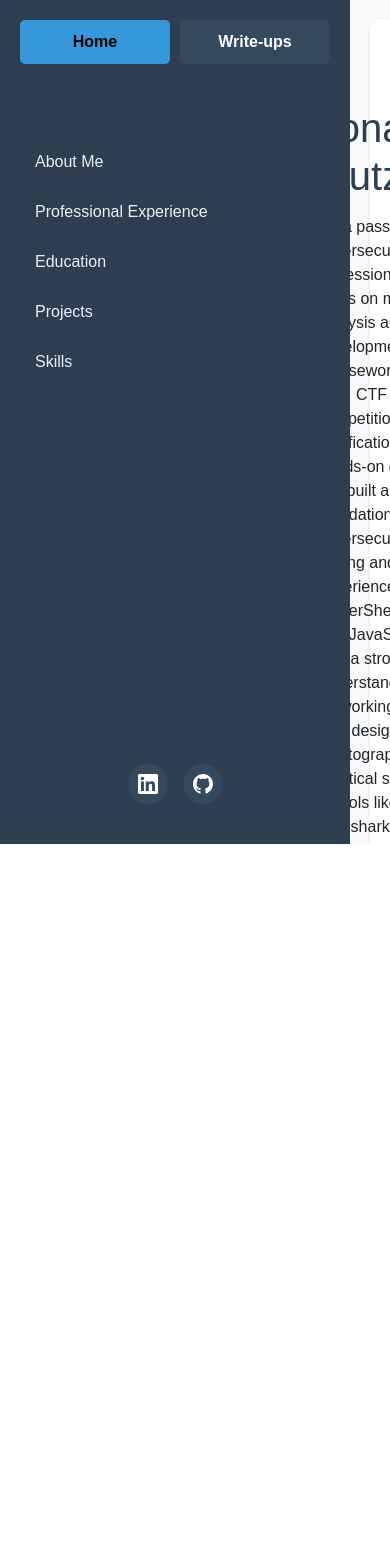
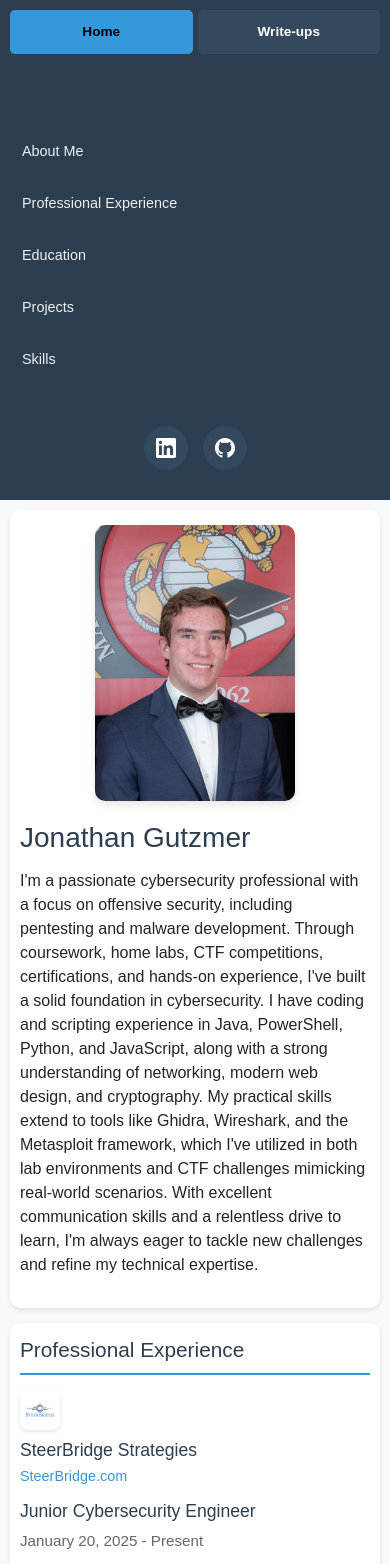
Before and after one commit to jonsgutz/jonsgutz.github.io, a plain HTML site: page index.html in a window 390 px wide. Shown: the top 1564 px of the page. Before the commit the page ends 844 px from the top, so only its background shows below. Drawn offline with nearby package versions, Linux system fonts and the light colour scheme.

Commit message:
Added mobile viewing functionality and modified page content slightly

```diff
--- a/index.html
+++ b/index.html
@@ -2,7 +2,7 @@
 <html lang="en">
 <head>
   <meta charset="UTF-8">
-  <meta name="viewport" content="width=device-width, initial-scale=1.0">
+  <meta name="viewport" content="width=device-width, initial-scale=1.0, maximum-scale=5.0, user-scalable=yes">
   <link rel="icon" type="image/x-icon" href="/images/favicon.ico" />
   <title>Jonathan Gutzmer - Portfolio</title>
   <link rel="stylesheet" href="https://cdn.jsdelivr.net/npm/bootstrap@5.3.0-alpha3/dist/css/bootstrap.min.css">
@@ -25,7 +25,7 @@
       <li class="writeup-link" style="display: none;"><a href="#malware-writeups">Malware Write-ups</a></li>
     </ul>
     <div class="social-buttons mt-auto">
-      <a href="https://linkedin.com/in/jonathan-gutzmer" target="_blank" class="social-btn">
+      <a href="dummy link" target="_blank" class="social-btn">
         <svg xmlns="http://www.w3.org/2000/svg" viewBox="0 0 24 24" fill="currentColor">
           <path d="M20.447 20.452h-3.554v-5.569c0-1.328-.027-3.037-1.852-3.037-1.853 0-2.136 1.445-2.136 2.939v5.667H9.351V9h3.414v1.561h.046c.477-.9 1.637-1.85 3.37-1.85 3.601 0 4.267 2.37 4.267 5.455v6.286zM5.337 7.433c-1.144 0-2.063-.926-2.063-2.065 0-1.138.92-2.063 2.063-2.063 1.14 0 2.064.925 2.064 2.063 0 1.139-.925 2.065-2.064 2.065zm1.782 13.019H3.555V9h3.564v11.452zM22.225 0H1.771C.792 0 0 .774 0 1.729v20.542C0 23.227.792 24 1.771 24h20.451C23.2 24 24 23.227 24 22.271V1.729C24 .774 23.2 0 22.222 0h.003z"/>
         </svg>
@@ -47,8 +47,7 @@
           </div>
           <div class="about-text">
             <h1>Jonathan Gutzmer</h1>
-            <p>I'm a passionate cybersecurity professional with a focus on malware analysis and development. Through coursework, home labs, CTF competitions, certifications, and hands-on experience, I've built a solid foundation in cybersecurity. I have coding and scripting experience in Java, PowerShell, Python, and JavaScript, along with a strong understanding of networking, modern web design, and cryptography. My practical skills extend to tools like Ghidra, Wireshark, and the Metasploit framework, which I've utilized in both lab environments and CTF challenges mimicking real-world scenarios. With excellent communication skills and a relentless drive to learn, I'm always eager to tackle new challenges and refine my technical expertise.</p>
-          </div>
+            <p>I'm a passionate cybersecurity professional with a focus on offensive security, including pentesting and malware development. Through coursework, home labs, CTF competitions, certifications, and hands-on experience, I've built a solid foundation in cybersecurity. I have coding and scripting experience in Java, PowerShell, Python, and JavaScript, along with a strong understanding of networking, modern web design, and cryptography. My practical skills extend to tools like Ghidra, Wireshark, and the Metasploit framework, which I've utilized in both lab environments and CTF challenges mimicking real-world scenarios. With excellent communication skills and a relentless drive to learn, I'm always eager to tackle new challenges and refine my technical expertise.</p>          </div>
         </div>
       </section>
 
@@ -57,7 +56,7 @@
         <div class="experience-item">
           <div class="company-header">
             <div class="company-logo">
-              <img src="images/steerbridge-logo.png" alt="SteerBridge Strategies Logo">
+              <img src="images/steerbridge-logo.png" alt="sb Logo">
             </div>
             <div class="company-info">
               <h3>SteerBridge Strategies</h3>
@@ -78,7 +77,7 @@
         <div class="experience-item">
           <div class="company-header">
             <div class="company-logo">
-              <img src="images/hbs-logo.jpg" alt="Heartland Business Systems Logo">
+              <img src="images/hbs-logo.jpg" alt="hbs Logo">
             </div>
             <div class="company-info">
               <h3>Heartland Business Systems</h3>
@@ -95,7 +94,7 @@
         <div class="experience-item">
           <div class="company-header">
             <div class="company-logo">
-              <img src="images/uwstout-logo.png" alt="University of Wisconsin Stout Logo">
+              <img src="images/uwstout-logo.png" alt="school Logo">
             </div>
             <div class="company-info">
               <h3>University of Wisconsin Stout</h3>
@@ -249,10 +248,10 @@
           <div class="skill-category">
             <h3>Technical Skills</h3>
             <ul>
-              <li>Malware Analysis</li>
+              <li>Penetration Testing</li>
+              <li>Malware Analysis and Reverse Engineering</li>
               <li>Network Design, Implementation, and Security</li>
               <li>Programming and Scripting - Java, Python, PowerShell, JavaScript</li>
-              <li>Reverse Engineering</li>
               <li>Web Design and Development</li>
             </ul>
           </div>
--- a/styles.css
+++ b/styles.css
@@ -1,9 +1,15 @@
+* {
+  box-sizing: border-box;
+}
+
 body {
   display: flex;
   margin: 0;
   font-family: Arial, sans-serif;
   height: 100vh;
   overflow: hidden;
+  -webkit-text-size-adjust: 100%;
+  -ms-text-size-adjust: 100%;
 }
 
 .bg-lightblue {
@@ -59,6 +65,9 @@ body {
   flex: 1;
   transition: all 0.3s ease;
   border-radius: 5px;
+  min-height: 44px;
+  cursor: pointer;
+  -webkit-tap-highlight-color: transparent;
 }
 
 .tab-btn.active {
@@ -89,6 +98,9 @@ body {
   padding: 8px 15px;
   border-radius: 5px;
   transition: all 0.3s ease;
+  min-height: 44px;
+  display: flex;
+  align-items: center;
 }
 
 #nav-links a:hover {
@@ -133,6 +145,7 @@ body {
   height: auto;
   border-radius: 10px;
   box-shadow: 0 4px 8px rgba(0,0,0,0.1);
+  max-width: 100%;
 }
 
 .about-text {
@@ -242,6 +255,7 @@ body {
   border-radius: 8px;
   box-shadow: 0 2px 4px rgba(0,0,0,0.1);
   transition: transform 0.3s ease;
+  max-width: 100%;
 }
 
 .diploma-image a:hover img {
@@ -420,32 +434,204 @@ h4 {
 }
 
 @media (max-width: 768px) {
+  body {
+    flex-direction: column;
+    height: auto;
+    overflow: visible;
+  }
+
   .side-nav {
     width: 100%;
     height: auto;
     position: relative;
+    padding: 15px;
+    order: -1;
   }
 
   #main-content {
     margin-left: 0;
+    padding: 15px;
+    width: 100%;
+  }
+
+  .bg-lightblue {
+    height: auto;
+    overflow-y: visible;
+    padding: 15px;
+  }
+
+  .tabs {
+    flex-direction: row;
+    gap: 5px;
+  }
+
+  .tab-btn {
+    padding: 8px 12px;
+    font-size: 0.9rem;
+  }
+
+  #nav-links {
+    margin-top: 15px;
+  }
+
+  #nav-links li {
+    margin: 8px 0;
+  }
+
+  #nav-links a {
+    padding: 6px 12px;
+    font-size: 0.9rem;
+  }
+
+  .social-buttons {
+    padding: 15px 0;
+    justify-content: center;
+  }
+
+  .content-section, .about-section {
+    padding: 20px 15px;
+    margin-bottom: 20px;
   }
 
   .about-container {
     flex-direction: column;
+    gap: 20px;
+    text-align: center;
   }
 
   .about-image {
     flex: 0 0 auto;
+    max-width: 250px;
+    margin: 0 auto;
+  }
+
+  .about-text {
+    text-align: left;
+  }
+
+  .company-header {
+    flex-direction: column;
+    align-items: flex-start;
+    gap: 10px;
+  }
+
+  .company-logo {
+    width: 50px;
+    height: 50px;
   }
 
   .education-content {
     flex-direction: column;
+    gap: 20px;
   }
 
   .diploma-image {
     flex: 0 0 auto;
-    max-width: 300px;
-    margin: 20px auto 0;
+    max-width: 100%;
+    margin: 15px auto 0;
+  }
+
+  .skills-grid {
+    grid-template-columns: 1fr;
+    gap: 15px;
+  }
+
+  .skill-category {
+    padding: 15px;
+  }
+
+  h1 {
+    font-size: 2rem;
+  }
+
+  h2 {
+    font-size: 1.5rem;
+  }
+
+  h3 {
+    font-size: 1.3rem;
+  }
+
+  .accordion-button {
+    font-size: 0.95rem;
+    padding: 12px 15px;
+  }
+
+  .ctf-header, .challenge-header, .malware-header {
+    align-items: flex-start;
+  }
+
+  .challenge-category, .malware-category {
+    font-size: 0.85em;
+  }
+
+  .malware-meta-inline {
+    flex-direction: column;
+    gap: 0.25rem;
+  }
+}
+
+@media (max-width: 480px) {
+  .side-nav {
+    padding: 10px;
+  }
+
+  #main-content {
+    padding: 10px;
+  }
+
+  .bg-lightblue {
+    padding: 10px;
+  }
+
+  .content-section, .about-section {
+    padding: 15px 10px;
+    margin-bottom: 15px;
+  }
+
+  .tab-btn {
+    padding: 6px 8px;
+    font-size: 0.85rem;
+  }
+
+  .about-image {
+    max-width: 200px;
+  }
+
+  .company-logo {
+    width: 40px;
+    height: 40px;
+  }
+
+  .diploma-image {
+    max-width: 100%;
+  }
+
+  h1 {
+    font-size: 1.75rem;
+  }
+
+  h2 {
+    font-size: 1.3rem;
+  }
+
+  h3 {
+    font-size: 1.1rem;
+  }
+
+  .accordion-button {
+    font-size: 0.9rem;
+    padding: 10px 12px;
+  }
+
+  .social-btn {
+    width: 35px;
+    height: 35px;
+  }
+
+  .social-btn svg {
+    width: 18px;
+    height: 18px;
   }
 }
 
@@ -503,6 +689,8 @@ h4 {
   font-size: 1.05rem;
   border-radius: 8px !important;
   transition: background 0.2s, color 0.2s;
+  min-height: 44px;
+  -webkit-tap-highlight-color: transparent;
 }
 
 .accordion-button:not(.collapsed) {
@@ -597,3 +785,31 @@ h4 {
   margin-top: 2rem;
   text-align: center;
 }
+
+/* Responsive images */
+img {
+  max-width: 100%;
+  height: auto;
+}
+
+/* Ensure code blocks don't overflow on mobile */
+code {
+  word-wrap: break-word;
+  word-break: break-all;
+}
+
+/* Better link styling for mobile */
+a {
+  -webkit-tap-highlight-color: rgba(52, 152, 219, 0.3);
+}
+
+/* Prevent horizontal scrolling */
+html, body {
+  overflow-x: hidden;
+}
+
+/* Better touch targets */
+button, .btn, .social-btn {
+  min-height: 44px;
+  min-width: 44px;
+}
```
